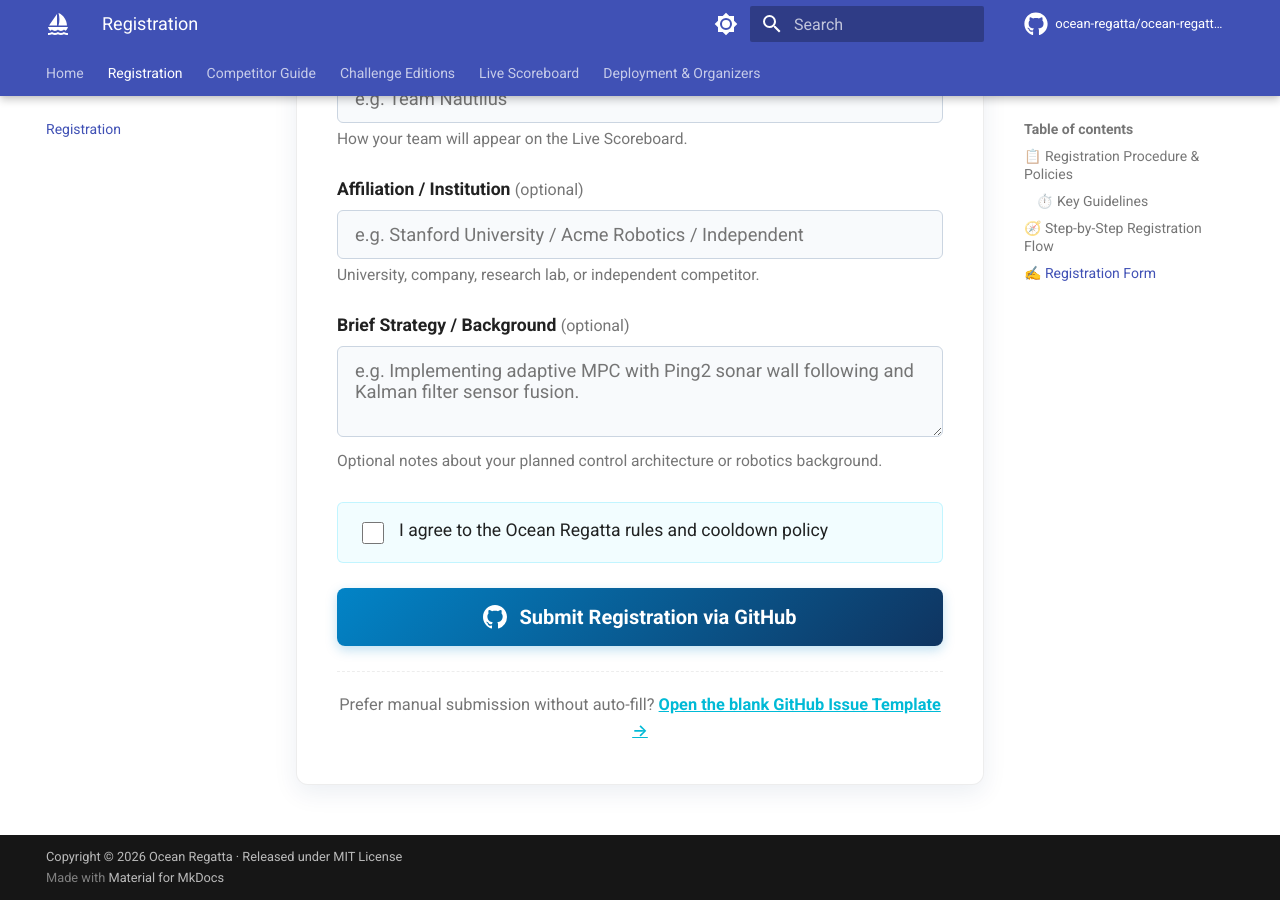
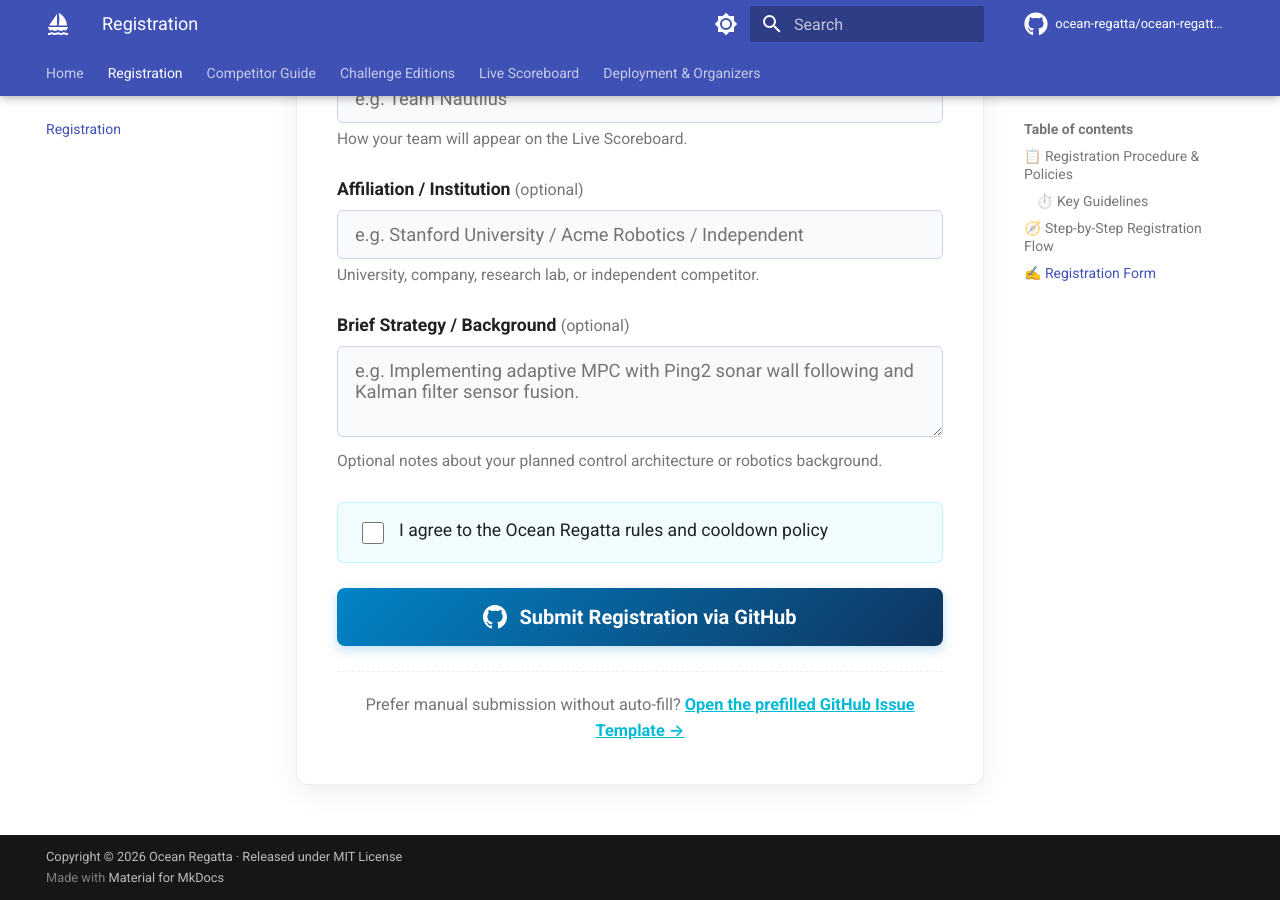
Before and after one commit to Ocean-Regatta/ocean-regatta.github.io, an MkDocs documentation site: the page built from docs/register.md, in a window 1280 px wide and 900 px high, scrolled down 1985 px. Built offline with MkDocs 1.6.1 and Material for MkDocs 9.7.7, drawn with Linux system fonts in a browser that asks for light colours; comment, search, counter and statistics services are not loaded; some of the changed lines change nothing that is shown.

Commit message:
Fixing the register

```diff
--- a/docs/register.md
+++ b/docs/register.md
@@ -68,7 +68,7 @@
 <noscript>
   <div class="admonition warning" style="margin-bottom: 1.5rem;">
     <p class="admonition-title">JavaScript Disabled</p>
-    <p>JavaScript is disabled in your browser. You can still register directly by manually opening the <a href="https://github.com/Ocean-Regatta/ocean-regatta-2026-template/issues/new?template=registration_request.yml" target="_blank" rel="noopener noreferrer"><strong>GitHub Issue Registration Template ↗</strong></a> and filling out your team details.</p>
+    <p>JavaScript is disabled in your browser. You can still register directly by manually opening the <a href="https://github.com/Ocean-Regatta/ocean-regatta-2026-template/issues/new?template=registration_request.yml&title=%5BRegistration%5D%3A+New+Competitor&assignees=Teusner&body=%23%23%23+Competitor+Registration+Request%0A%0A*%20%2A%2AGitHub+Username%3A%2A%2A+%40username%0A*%20%2A%2ATeam+Name%3A%2A%2A+%0A*%20%2A%2AAffiliation%3A%2A%2A+%0A%0A%23%23%23%23+Strategy+%26+Background%0A%0A%23%23%23%23+Agreement%0A-+%5Bx%5D+I+agree+to+the+Ocean+Regatta+rules+and+cooldown+policy." target="_blank" rel="noopener noreferrer"><strong>GitHub Issue Registration Template ↗</strong></a> and filling out your team details.</p>
   </div>
 </noscript>
 
@@ -180,8 +180,8 @@
   <!-- Fallback footer link -->
   <div class="reg-fallback-footer">
     Prefer manual submission without auto-fill?
-    <a href="https://github.com/Ocean-Regatta/ocean-regatta-2026-template/issues/new?template=registration_request.yml" target="_blank" rel="noopener noreferrer">
-      Open the blank GitHub Issue Template &rarr;
+    <a href="https://github.com/Ocean-Regatta/ocean-regatta-2026-template/issues/new?template=registration_request.yml&title=%5BRegistration%5D%3A+New+Competitor&assignees=Teusner&body=%23%23%23+Competitor+Registration+Request%0A%0A*%20%2A%2AGitHub+Username%3A%2A%2A+%40username%0A*%20%2A%2ATeam+Name%3A%2A%2A+%0A*%20%2A%2AAffiliation%3A%2A%2A+%0A%0A%23%23%23%23+Strategy+%26+Background%0A%0A%23%23%23%23+Agreement%0A-+%5Bx%5D+I+agree+to+the+Ocean+Regatta+rules+and+cooldown+policy." target="_blank" rel="noopener noreferrer">
+      Open the prefilled GitHub Issue Template &rarr;
     </a>
   </div>
 </div>
@@ -263,11 +263,27 @@
     return false;
   }
 
-  // 4. Assemble the GitHub Issue Form URL
+  // 4. Assemble the GitHub Issue Body & URL
   const username = cleanUsername;
   const affiliation = affiliationInput.value ? affiliationInput.value.trim() : "";
+  const strategy = strategyInput.value ? strategyInput.value.trim() : "";
 
-  const issueUrl = `https://github.com/Ocean-Regatta/ocean-regatta-2026-template/issues/new?template=registration_request.yml&title=%5BRegistration%5D%3A+%40${username}&github_username=${username}&team_name=${encodeURIComponent(teamName)}&affiliation=${encodeURIComponent(affiliation)}`;
+  const issueBody = [
+    "### 🚤 Competitor Registration Request",
+    "",
+    `* **GitHub Username:** @${username}`,
+    `* **Team / Competitor Name:** ${teamName}`,
+    `* **Affiliation / Institution:** ${affiliation || "Independent / Unspecified"}`,
+    "",
+    "#### 🧠 Strategy & Technical Approach",
+    strategy || "_No initial strategy or background provided._",
+    "",
+    "#### 📋 Agreement & Policy",
+    "- [x] I agree to the Ocean Regatta rules and cooldown policy (60-minute evaluation cooldown).",
+    "- [x] Requesting participant approval in `participants.json` by the regatta committee (@Teusner)."
+  ].join("\n");
+
+  const issueUrl = `https://github.com/Ocean-Regatta/ocean-regatta-2026-template/issues/new?template=registration_request.yml&title=%5BRegistration%5D%3A+%40${username}&assignees=Teusner&github_username=${username}&team_name=${encodeURIComponent(teamName)}&affiliation=${encodeURIComponent(affiliation)}&body=${encodeURIComponent(issueBody)}`;
 
   // Show dynamic feedback & update fallback anchor
   fallbackAnchor.href = issueUrl;
```
